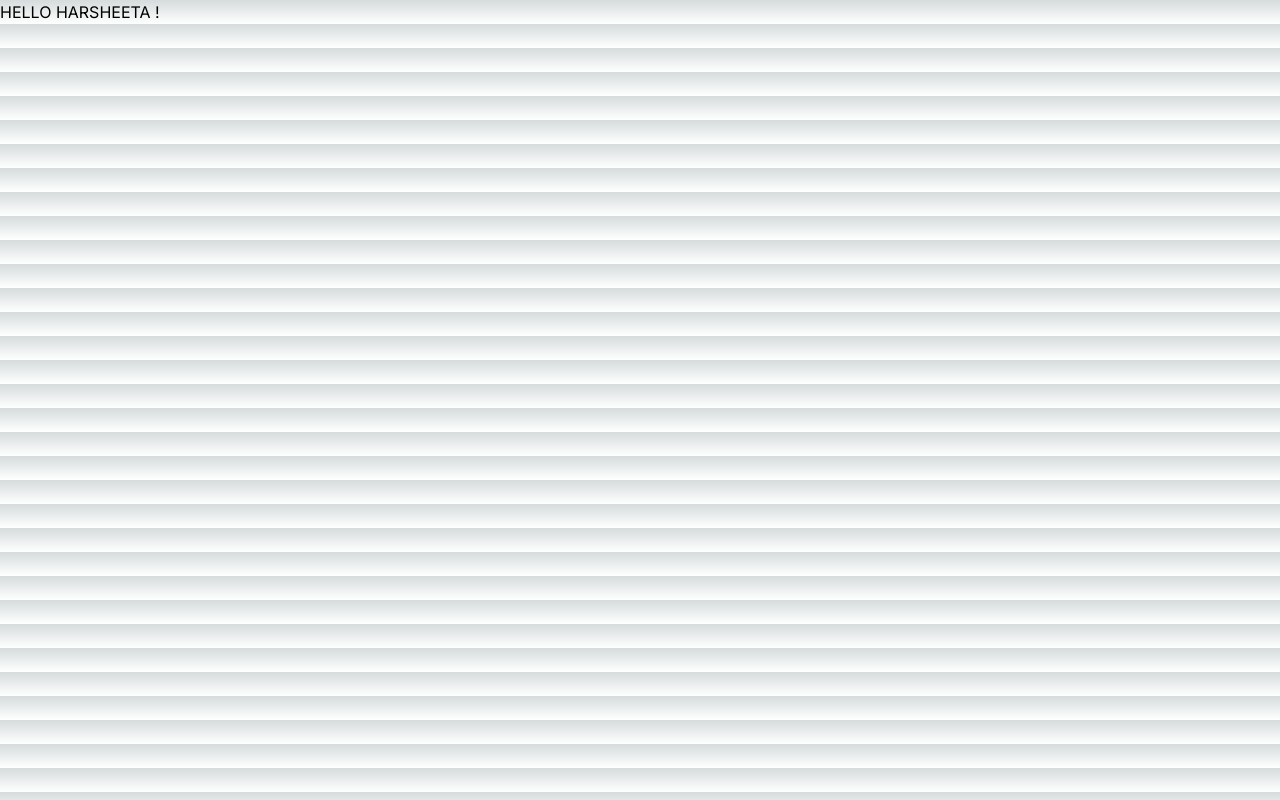
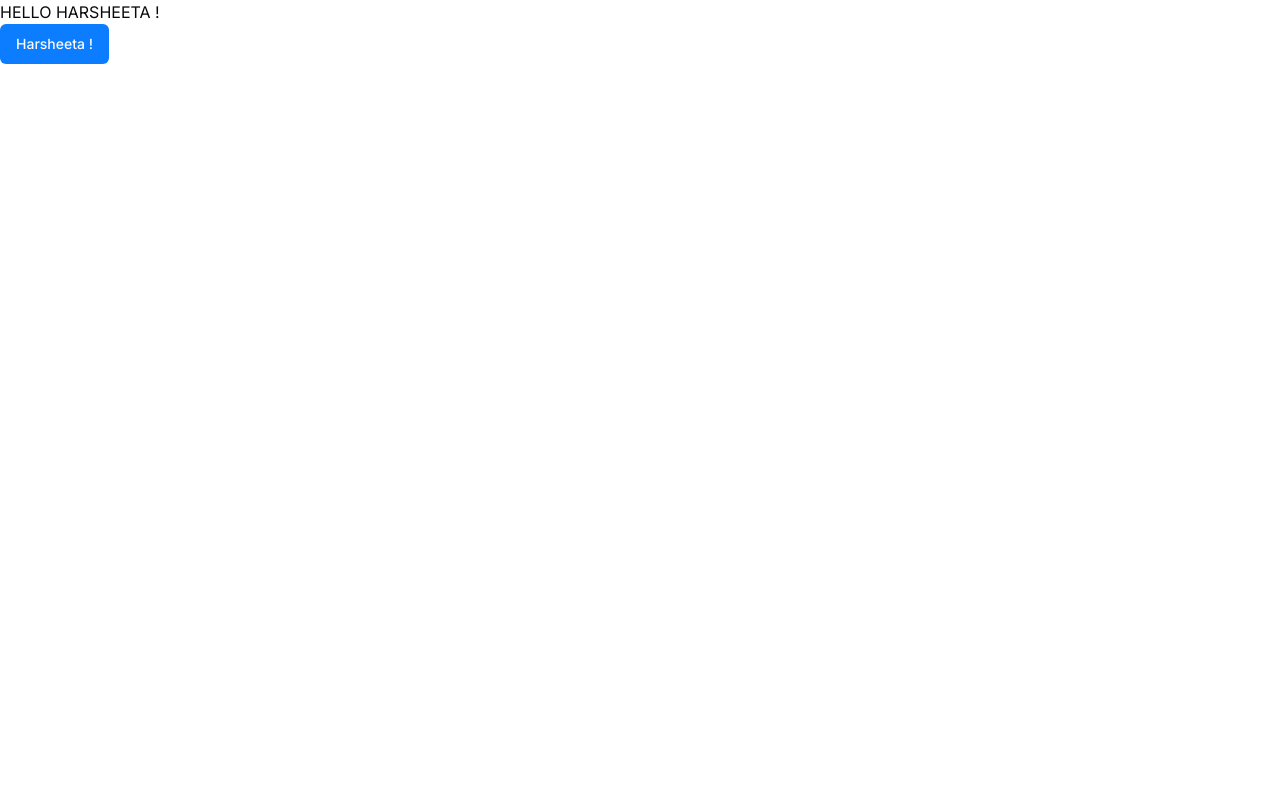
Before and after one commit to Harsheeta-kapoor/Next.js-doc-appointment-app, a Next.js app: page / in a window 1280 px wide. Built offline with nearby package versions, Linux system fonts and the light colour scheme.

Commit message:
setup completed and shadcn installed

```diff
--- a/app/globals.css
+++ b/app/globals.css
@@ -2,32 +2,75 @@
   @tailwind components;
   @tailwind utilities;
 
+  @layer base {
     :root {
-  --foreground-rgb: 0, 0, 0;
-  --background-start-rgb: 214, 219, 220;
-  --background-end-rgb: 255, 255, 255;
+      --background: 0 0% 100%;
+      --foreground: 0 0% 3.9%;
+
+      --card: 0 0% 100%;
+      --card-foreground: 0 0% 3.9%;
+
+      --popover: 0 0% 100%;
+      --popover-foreground: 0 0% 3.9%;
+
+      --primary: 0 0% 9%;
+      --primary-foreground: 0 0% 98%;
+
+      --secondary: 0 0% 96.1%;
+      --secondary-foreground: 0 0% 9%;
+
+      --muted: 0 0% 96.1%;
+      --muted-foreground: 0 0% 45.1%;
+
+      --accent: 0 0% 96.1%;
+      --accent-foreground: 0 0% 9%;
+
+      --destructive: 0 84.2% 60.2%;
+      --destructive-foreground: 0 0% 98%;
+
+      --border: 0 0% 89.8%;
+      --input: 0 0% 89.8%;
+      --ring: 0 0% 3.9%;
+
+      --radius: 0.5rem;
     }
 
-@media (prefers-color-scheme: dark) {
-  :root {
-    --foreground-rgb: 255, 255, 255;
-    --background-start-rgb: 0, 0, 0;
-    --background-end-rgb: 0, 0, 0;
+    .dark {
+      --background: 0 0% 3.9%;
+      --foreground: 0 0% 98%;
+
+      --card: 0 0% 3.9%;
+      --card-foreground: 0 0% 98%;
+
+      --popover: 0 0% 3.9%;
+      --popover-foreground: 0 0% 98%;
+
+      --primary: 0 0% 98%;
+      --primary-foreground: 0 0% 9%;
+
+      --secondary: 0 0% 14.9%;
+      --secondary-foreground: 0 0% 98%;
+
+      --muted: 0 0% 14.9%;
+      --muted-foreground: 0 0% 63.9%;
+
+      --accent: 0 0% 14.9%;
+      --accent-foreground: 0 0% 98%;
+
+      --destructive: 0 62.8% 30.6%;
+      --destructive-foreground: 0 0% 98%;
+
+      --border: 0 0% 14.9%;
+      --input: 0 0% 14.9%;
+      --ring: 0 0% 83.1%;
     }
   }
 
+  @layer base {
+    * {
+      @apply border-border;
+    }
     body {
-  color: rgb(var(--foreground-rgb));
-  background: linear-gradient(
-      to bottom,
-      transparent,
-      rgb(var(--background-end-rgb))
-    )
-    rgb(var(--background-start-rgb));
-}
-
-@layer utilities {
-  .text-balance {
-    text-wrap: balance;
+      @apply bg-background text-foreground;
     }
   }
--- a/app/page.js
+++ b/app/page.js
@@ -1,9 +1,11 @@
+import { Button } from "@/components/ui/button";
 import Image from "next/image";
 
 export default function Home() {
   return (
     <div>
       <h2> HELLO HARSHEETA ! </h2>
+      <Button>Harsheeta !</Button>
     </div>
   );
 }
--- /dev/null
+++ b/components/ui/button.jsx
@@ -0,0 +1,47 @@
+import * as React from "react"
+import { Slot } from "@radix-ui/react-slot"
+import { cva } from "class-variance-authority";
+
+import { cn } from "@/lib/utils"
+
+const buttonVariants = cva(
+  "inline-flex items-center justify-center whitespace-nowrap rounded-md text-sm font-medium ring-offset-background transition-colors focus-visible:outline-none focus-visible:ring-2 focus-visible:ring-ring focus-visible:ring-offset-2 disabled:pointer-events-none disabled:opacity-50",
+  {
+    variants: {
+      variant: {
+        default: "bg-primary text-primary-foreground hover:bg-primary/90",
+        destructive:
+          "bg-destructive text-destructive-foreground hover:bg-destructive/90",
+        outline:
+          "border border-input bg-background hover:bg-accent hover:text-accent-foreground",
+        secondary:
+          "bg-secondary text-secondary-foreground hover:bg-secondary/80",
+        ghost: "hover:bg-accent hover:text-accent-foreground",
+        link: "text-primary underline-offset-4 hover:underline",
+      },
+      size: {
+        default: "h-10 px-4 py-2",
+        sm: "h-9 rounded-md px-3",
+        lg: "h-11 rounded-md px-8",
+        icon: "h-10 w-10",
+      },
+    },
+    defaultVariants: {
+      variant: "default",
+      size: "default",
+    },
+  }
+)
+
+const Button = React.forwardRef(({ className, variant, size, asChild = false, ...props }, ref) => {
+  const Comp = asChild ? Slot : "button"
+  return (
+    (<Comp
+      className={cn(buttonVariants({ variant, size, className }))}
+      ref={ref}
+      {...props} />)
+  );
+})
+Button.displayName = "Button"
+
+export { Button, buttonVariants }
--- /dev/null
+++ b/lib/utils.js
@@ -0,0 +1,6 @@
+import { clsx } from "clsx"
+import { twMerge } from "tailwind-merge"
+
+export function cn(...inputs) {
+  return twMerge(clsx(inputs))
+}
--- a/tailwind.config.js
+++ b/tailwind.config.js
@@ -1,18 +1,77 @@
 /** @type {import('tailwindcss').Config} */
 module.exports = {
+  darkMode: ["class"],
   content: [
-    "./pages/**/*.{js,ts,jsx,tsx,mdx}",
-    "./components/**/*.{js,ts,jsx,tsx,mdx}",
-    "./app/**/*.{js,ts,jsx,tsx,mdx}",
+    './pages/**/*.{js,jsx}',
+    './components/**/*.{js,jsx}',
+    './app/**/*.{js,jsx}',
+    './src/**/*.{js,jsx}',
   ],
+  prefix: "",
   theme: {
+    container: {
+      center: true,
+      padding: "2rem",
+      screens: {
+        "2xl": "1400px",
+      },
+    },
     extend: {
-      backgroundImage: {
-        "gradient-radial": "radial-gradient(var(--tw-gradient-stops))",
-        "gradient-conic":
-          "conic-gradient(from 180deg at 50% 50%, var(--tw-gradient-stops))",
+      colors: {
+        border: "hsl(var(--border))",
+        input: "hsl(var(--input))",
+        ring: "hsl(var(--ring))",
+        background: "hsl(var(--background))",
+        foreground: "hsl(var(--foreground))",
+        primary: {
+          DEFAULT: "#0D7DFF",
+          foreground: "hsl(var(--primary-foreground))",
+        },
+        secondary: {
+          DEFAULT: "hsl(var(--secondary))",
+          foreground: "hsl(var(--secondary-foreground))",
+        },
+        destructive: {
+          DEFAULT: "hsl(var(--destructive))",
+          foreground: "hsl(var(--destructive-foreground))",
+        },
+        muted: {
+          DEFAULT: "hsl(var(--muted))",
+          foreground: "hsl(var(--muted-foreground))",
+        },
+        accent: {
+          DEFAULT: "hsl(var(--accent))",
+          foreground: "hsl(var(--accent-foreground))",
+        },
+        popover: {
+          DEFAULT: "hsl(var(--popover))",
+          foreground: "hsl(var(--popover-foreground))",
+        },
+        card: {
+          DEFAULT: "hsl(var(--card))",
+          foreground: "hsl(var(--card-foreground))",
+        },
+      },
+      borderRadius: {
+        lg: "var(--radius)",
+        md: "calc(var(--radius) - 2px)",
+        sm: "calc(var(--radius) - 4px)",
+      },
+      keyframes: {
+        "accordion-down": {
+          from: { height: "0" },
+          to: { height: "var(--radix-accordion-content-height)" },
+        },
+        "accordion-up": {
+          from: { height: "var(--radix-accordion-content-height)" },
+          to: { height: "0" },
+        },
+      },
+      animation: {
+        "accordion-down": "accordion-down 0.2s ease-out",
+        "accordion-up": "accordion-up 0.2s ease-out",
       },
     },
   },
-  plugins: [],
-};
+  plugins: [require("tailwindcss-animate")],
+}
```
Also changed, not shown: package.json (+7 -1 lines), components.json (added), 1 other file (tests, documents, lock files or other folders). Lines whose indentation alone changed are shown as unchanged.
